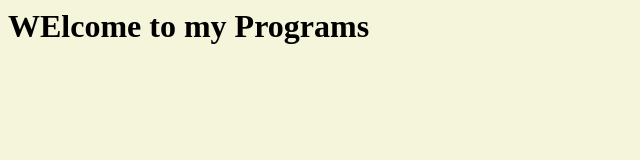
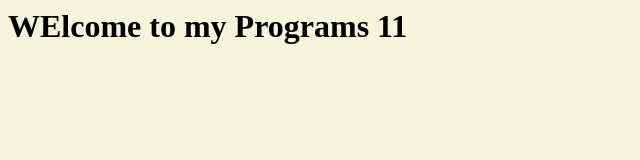
Before and after one commit to kveeresh49/javascript-exampls-logics, a plain HTML site: page index.html in a window 1280 px wide. Shown: the full height of the page, 0-640 px from the left. Drawn offline with Linux system fonts and the light colour scheme.

Commit message:
initilise commit

```diff
--- a/index.html
+++ b/index.html
@@ -5,6 +5,6 @@
     </style>
     <script src="app.js"></script>
        <body>
-        <h1>WElcome to my Programs</h1>
+        <h1>WElcome to my Programs 11</h1>
     </body>
 </html>
```
